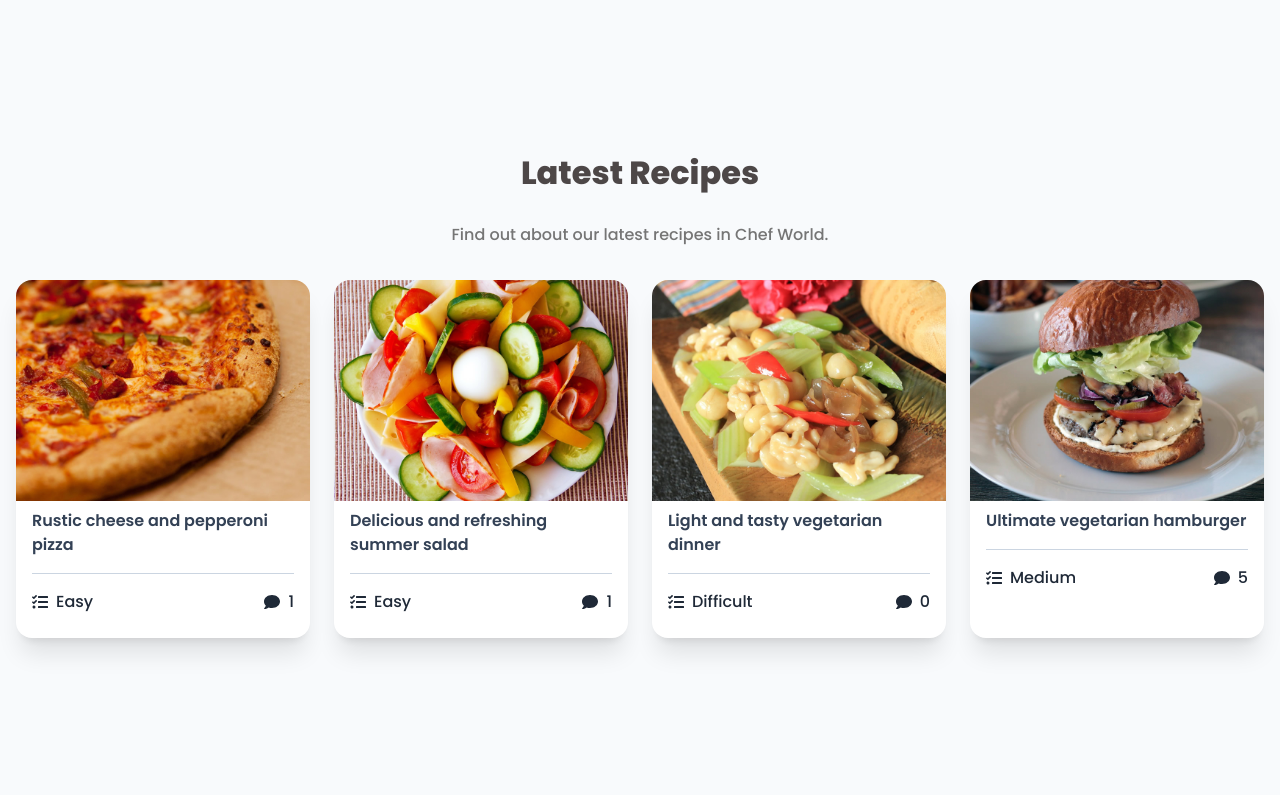
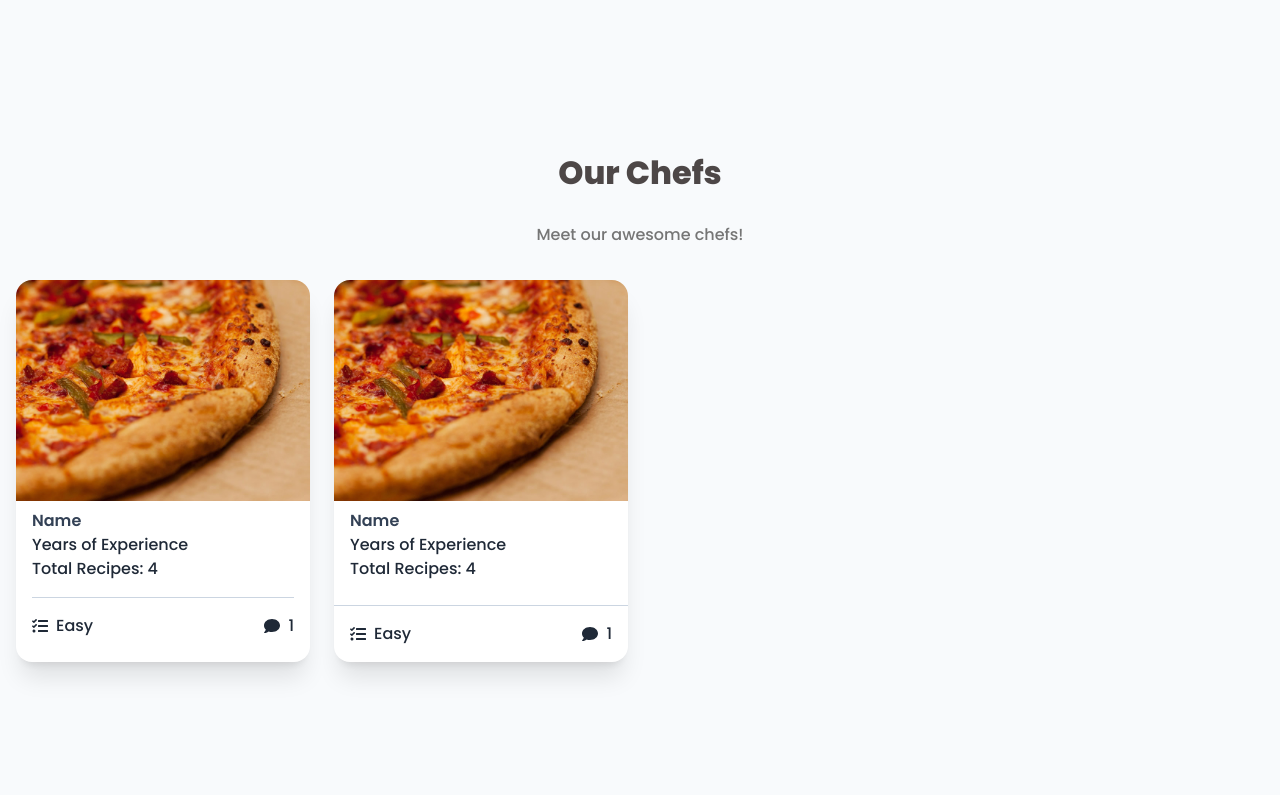
Before and after one commit to shamiul-anik/chef-world-client, a React (Vite) app: page / in a window 1280 px wide. Shown: the part 1345-2140 px from the top of the page. Built offline with nearby package versions, Linux system fonts and the light colour scheme.

Commit message:
Design update, Content update and Chef section added

```diff
--- /dev/null
+++ b/src/pages/Home/Chefs.jsx
@@ -0,0 +1,67 @@
+import React from 'react';
+import { FaComment, FaTasks } from 'react-icons/fa';
+import RecipeImage1 from '../../assets/images/recipes/recipe1.jpg';
+import RecipeImage2 from '../../assets/images/recipes/recipe2.jpg';
+import RecipeImage3 from '../../assets/images/recipes/recipe3.jpg';
+import RecipeImage4 from '../../assets/images/recipes/recipe4.jpg';
+
+const Chefs = () => {
+  return (
+    <section className="max-w-7xl mx-auto mt-12 lg:mt-32 p-4">
+      <header>
+        <h2 className="content-title text-center">Our Chefs</h2>
+      </header>
+      <p className="content-description text-center mt-4">
+        Meet our awesome chefs!
+      </p>
+
+      <div className="grid md:grid-cols-2 lg:grid-cols-4 gap-4 lg:gap-6 mt-8">
+
+        <div className="card card-compact w-full bg-base-100 shadow-xl">
+          <figure>
+            <img src={RecipeImage1} alt="Recipe Image 1" />
+          </figure>
+          <div className="p-4 pt-2 pb-6">
+            <h3 className='text-slate-700 font-semibold'>Name</h3>
+            <p>Years of Experience</p>
+            <p>Total Recipes: 4</p>
+            <div className='border-t border-slate-300 my-4'></div>
+            <div className='flex items-center justify-between'>
+              <div className='flex items-center gap-2'>
+                <FaTasks /> <span> Easy</span>
+              </div>
+              <div className='flex items-center gap-2'>
+                <FaComment /> <span> 1</span>
+              </div>
+            </div>
+          </div>
+        </div>
+
+        <div className="flex card card-compact w-full bg-base-100 shadow-xl">
+          <figure>
+            <img src={RecipeImage1} alt="Recipe Image 1" />
+          </figure>
+          <div className="flex-1 p-4 pt-2 pb-0">
+            <h3 className='text-slate-700 font-semibold'>Name</h3>
+            <p>Years of Experience</p>
+            <p>Total Recipes: 4</p>
+          </div>
+          <div className='border-t border-slate-300 my-4'></div>
+          <div className="p-4 pt-0">
+            <div className='flex items-center justify-between'>
+              <div className='flex items-center gap-2'>
+                <FaTasks /> <span> Easy</span>
+              </div>
+              <div className='flex items-center gap-2'>
+                <FaComment /> <span> 1</span>
+              </div>
+            </div>
+          </div>
+        </div>
+
+      </div>
+    </section>
+  );
+};
+
+export default Chefs;
--- a/src/pages/Home/Home.jsx
+++ b/src/pages/Home/Home.jsx
@@ -4,6 +4,7 @@ import Newsletter from './Newsletter';
 import Reward from './Reward';
 import Statistics from './Statistics';
 import LatestRecipes from './LatestRecipes';
+import Chefs from './Chefs';
 
 const Home = () => {
   return (
@@ -12,6 +13,9 @@ const Home = () => {
 
       {/* Statistics */}
       <Statistics></Statistics>
+
+      {/* Latest Recipes */}
+      <Chefs></Chefs>
 
       {/* Latest Recipes */}
       <LatestRecipes></LatestRecipes>
--- a/src/pages/Home/HomeBanner.jsx
+++ b/src/pages/Home/HomeBanner.jsx
@@ -1,6 +1,7 @@
 import React, { useEffect } from 'react';
 import { Link, useLocation } from 'react-router-dom';
 import BannerImage from '../../assets/images/chef.png';
+import { FaArrowRight } from 'react-icons/fa';
 
 const HomeBanner = () => {
 
@@ -20,7 +21,7 @@ const HomeBanner = () => {
             <h1 className="banner-title">Welcome to<span className="highlighted-text"> Chef World!</span></h1>
           </header>
           <p className="banner-description mt-4 mb-10 lg:mb-12">Discover recipes of delicious and easy-to-make meals for any occasion.</p>
-          <Link to="/" className="primary-button-lg">Get Started</Link>
+          <Link to="/" className="flex gap-3 items-center w-48 justify-center primary-button-lg">Explore <FaArrowRight /></Link>
         </div>
         <div className="p-4 pb-0">
           <img className="image-full" src={BannerImage} alt="Banner Image" />
--- a/src/pages/Home/LatestRecipes.jsx
+++ b/src/pages/Home/LatestRecipes.jsx
@@ -17,13 +17,15 @@ const LatestRecipes = () => {
 
       <div className="grid md:grid-cols-2 lg:grid-cols-4 gap-4 lg:gap-6 mt-8">
 
-        <div className="card card-compact w-full bg-base-100 shadow-xl">
+        <div className="flex card card-compact w-full bg-base-100 shadow-xl">
           <figure>
             <img src={RecipeImage1} alt="Recipe Image 1" />
           </figure>
-          <div className="p-4 pt-2 pb-6">
+          <div className="flex-1 p-4 pt-2 pb-0">
             <h3 className='text-slate-700 font-semibold'>Rustic cheese and pepperoni pizza</h3>
+          </div>
           <div className='border-t border-slate-300 my-4'></div>
+          <div className="p-4 pt-0">
             <div className='flex items-center justify-between'>
               <div className='flex items-center gap-2'>
                 <FaTasks /> <span> Easy</span>
@@ -35,13 +37,15 @@ const LatestRecipes = () => {
           </div>
         </div>
 
-        <div className="card card-compact w-full bg-base-100 shadow-xl">
+        <div className="flex card card-compact w-full bg-base-100 shadow-xl">
           <figure>
             <img src={RecipeImage2} alt="Recipe Image 2" />
           </figure>
-          <div className="p-4 pt-2 pb-6">
+          <div className="flex-1 p-4 pt-2 pb-0">
             <h3 className='text-slate-700 font-semibold'>Delicious and refreshing summer salad</h3>
+          </div>
           <div className='border-t border-slate-300 my-4'></div>
+          <div className="p-4 pt-0">
             <div className='flex items-center justify-between'>
               <div className='flex items-center gap-2'>
                 <FaTasks /> <span> Easy</span>
@@ -53,13 +57,15 @@ const LatestRecipes = () => {
           </div>
         </div>
 
-        <div className="card card-compact w-full bg-base-100 shadow-xl">
+        <div className="flex card card-compact w-full bg-base-100 shadow-xl">
           <figure>
             <img src={RecipeImage3} alt="Recipe Image 3" />
           </figure>
-          <div className="p-4 pt-2 pb-6">
+          <div className="flex-1 p-4 pt-2 pb-0">
             <h3 className='text-slate-700 font-semibold'>Light and tasty vegetarian dinner</h3>
+          </div>
           <div className='border-t border-slate-300 my-4'></div>
+          <div className="p-4 pt-0">
             <div className='flex items-center justify-between'>
               <div className='flex items-center gap-2'>
                 <FaTasks /> <span> Difficult</span>
@@ -71,13 +77,15 @@ const LatestRecipes = () => {
           </div>
         </div>
 
-        <div className="card card-compact w-full bg-base-100 shadow-xl">
+        <div className="flex card card-compact w-full bg-base-100 shadow-xl">
           <figure>
             <img src={RecipeImage4} alt="Recipe Image 4" />
           </figure>
-          <div className="p-4 pt-2 pb-6">
+          <div className="flex-1 p-4 pt-2 pb-0">
             <h3 className='text-slate-700 font-semibold'>Ultimate vegetarian hamburger</h3>
+          </div>
           <div className='border-t border-slate-300 my-4'></div>
+          <div className="p-4 pt-0">
             <div className='flex items-center justify-between'>
               <div className='flex items-center gap-2'>
                 <FaTasks /> <span> Medium</span>
--- a/src/pages/Home/Reward.jsx
+++ b/src/pages/Home/Reward.jsx
@@ -20,32 +20,32 @@ const Reward = () => {
       <div className="grid md:grid-cols-3 lg:grid-cols-6 gap-4 lg:gap-6 mt-8">
         <div>
           <Link to="https://www.instagram.com/" target='_blank'>
-            <img className='w-full border border-1 border-slate-300 box-shadow-custom transition-all delay-200 hover:-translate-y-2' src={MealImage1} alt="Meal Image 1" />
+            <img className='w-full rounded-lg border border-1 border-slate-300 box-shadow-custom transition-all delay-200 hover:-translate-y-2' src={MealImage1} alt="Meal Image 1" />
           </Link>
         </div>
         <div>
           <Link to="https://www.instagram.com/" target='_blank'>
-            <img className='w-full border border-1 border-slate-300 box-shadow-custom transition-all delay-200 hover:-translate-y-2' src={MealImage2} alt="Meal Image 2" />
+            <img className='w-full rounded-lg border border-1 border-slate-300 box-shadow-custom transition-all delay-200 hover:-translate-y-2' src={MealImage2} alt="Meal Image 2" />
           </Link>
         </div>
         <div>
           <Link to="https://www.instagram.com/" target='_blank'>
-            <img className='w-full border border-1 border-slate-300 box-shadow-custom transition-all delay-200 hover:-translate-y-2' src={MealImage3} alt="Meal Image 3" />
+            <img className='w-full rounded-lg border border-1 border-slate-300 box-shadow-custom transition-all delay-200 hover:-translate-y-2' src={MealImage3} alt="Meal Image 3" />
           </Link>
         </div>
         <div>
           <Link to="https://www.instagram.com/" target='_blank'>
-            <img className='w-full border border-1 border-slate-300 box-shadow-custom transition-all delay-200 hover:-translate-y-2' src={MealImage4} alt="Meal Image 4" />
+            <img className='w-full rounded-lg border border-1 border-slate-300 box-shadow-custom transition-all delay-200 hover:-translate-y-2' src={MealImage4} alt="Meal Image 4" />
           </Link>
         </div>
         <div>
           <Link to="https://www.instagram.com/" target='_blank'>
-            <img className='w-full border border-1 border-slate-300 box-shadow-custom transition-all delay-200 hover:-translate-y-2' src={MealImage5} alt="Meal Image 5" />
+            <img className='w-full rounded-lg border border-1 border-slate-300 box-shadow-custom transition-all delay-200 hover:-translate-y-2' src={MealImage5} alt="Meal Image 5" />
           </Link>
         </div>
         <div>
           <Link to="https://www.instagram.com/" target='_blank'>
-            <img className='w-full border border-1 border-slate-300 box-shadow-custom transition-all delay-200 hover:-translate-y-2' src={MealImage6} alt="Meal Image 6" />
+            <img className='w-full rounded-lg border border-1 border-slate-300 box-shadow-custom transition-all delay-200 hover:-translate-y-2' src={MealImage6} alt="Meal Image 6" />
           </Link>
         </div>
       </div>
--- a/src/pages/shared/Footer/Footer.jsx
+++ b/src/pages/shared/Footer/Footer.jsx
@@ -4,11 +4,17 @@ import { TbChefHat } from "react-icons/tb";
 
 const Footer = () => {
   return (
-    <footer className="p-10 bg-slate-800 text-slate-100 mt-8 lg:mt-32">
+    <footer className="p-8 md:p-12 bg-slate-800 text-slate-100 mt-8 lg:mt-32">
       <div className="footer max-w-7xl mx-auto grid gap:8 lg:gap-28 lg:grid-cols-4">
         <div className="col-span-2">
           <h3 className="flex gap-2 items-center text-3xl text-slate-50 font-bold"><TbChefHat className='h-10 w-10' />Chef World</h3>
-          <p className="text-justify mt-2 mb-4">If you have any questions or feedback about anything, please don&apos;t hesitate to contact us. We're here to help you with the best answers of you questions.</p>
+          <p className="text-justify mt-2 mb-2">
+            Chef World is the ultimate cooking social community, where recipes come to life. By joining us you will join a robust foodie community and where you will get to share your recipes and food ideas with hundreds of other like-minded members.
+          </p>
+          <p className='mb-2'>
+            You will also get a chance to win awesome prizes, make new friends and share delicious recipes.
+          </p>
+          {/* <p className="text-justify mt-2 mb-4">If you have any questions or feedback about anything, please don&apos;t hesitate to contact us. We're here to help you with the best answers of you questions.</p> */}
           <h4 className='text-xl mb-2 underline underline-offset-2'>Follow us</h4>
           <div className="grid grid-flow-col gap-4">
             <Link className="cursor-pointer transition duration-200 transform hover:-translate-y-2 border rounded-full p-2"><svg xmlns="http://www.w3.org/2000/svg" width="24" height="24" viewBox="0 0 24 24" className="fill-current"><path d="M9 8h-3v4h3v12h5v-12h3.642l.358-4h-4v-1.667c0-.955.192-1.333 1.115-1.333h2.885v-5h-3.808c-3.596 0-5.192 1.583-5.192 4.615v3.385z"></path></svg></Link>
@@ -16,18 +22,18 @@ const Footer = () => {
             <Link className="cursor-pointer transition duration-200 transform hover:-translate-y-2 border rounded-full p-2"><svg xmlns="http://www.w3.org/2000/svg" width="24" height="24" viewBox="0 0 24 24" className="fill-current"><path d="M19.615 3.184c-3.604-.246-11.631-.245-15.23 0-3.897.266-4.356 2.62-4.385 8.816.029 6.185.484 8.549 4.385 8.816 3.6.245 11.626.246 15.23 0 3.897-.266 4.356-2.62 4.385-8.816-.029-6.185-.484-8.549-4.385-8.816zm-10.615 12.816v-8l8 3.993-8 4.007z"></path></svg></Link>
           </div>
         </div>
-        <div>
-          <span className="footer-title">Recent Recipes</span>
-          <Link className="link link-hover">Biriani</Link>
-          <Link className="link link-hover">Kachchhi</Link>
-          <Link className="link link-hover">Curry</Link>
-          <Link className="link link-hover">Fried Rice</Link>
+        <div className='col-span-2 md:col-span-1'>
+          <span className="footer-title text-lg">Recent Recipes</span>
+          <Link className="link link-hover">Pepperoni Pizza</Link>
+          <Link className="link link-hover">Summer Salad</Link>
+          <Link className="link link-hover">Vegetarian Dinner</Link>
+          <Link className="link link-hover">Vegetarian Hamburger</Link>
         </div>
         <div>
-          <span className="footer-title">Need help?</span>
-          <p>Email: info@chefworld.com</p>
-          <p>Dhaka, Bangladesh</p>
-          <p>+1 777-978-5570</p>
+          <span className="footer-title text-lg">Need help?</span>
+          <p className='mb-2 text-slate-300'>Contact us via phone or email</p>
+          <p className='font-normal'>Email: info@chefworld.com</p>
+          <p className='font-normal'>Phone: +1 777-978-5570</p>
         </div>
       </div>
       <div className="max-w-7xl text-sm lg:text-base mx-auto mt-8 pt-6 border-t border-slate-500 flex flex-col gap-2 justify-center items-center">
```
Also changed, not shown: 1 other file (tests, documents, lock files or other folders). Lines whose indentation alone changed are shown as unchanged.
